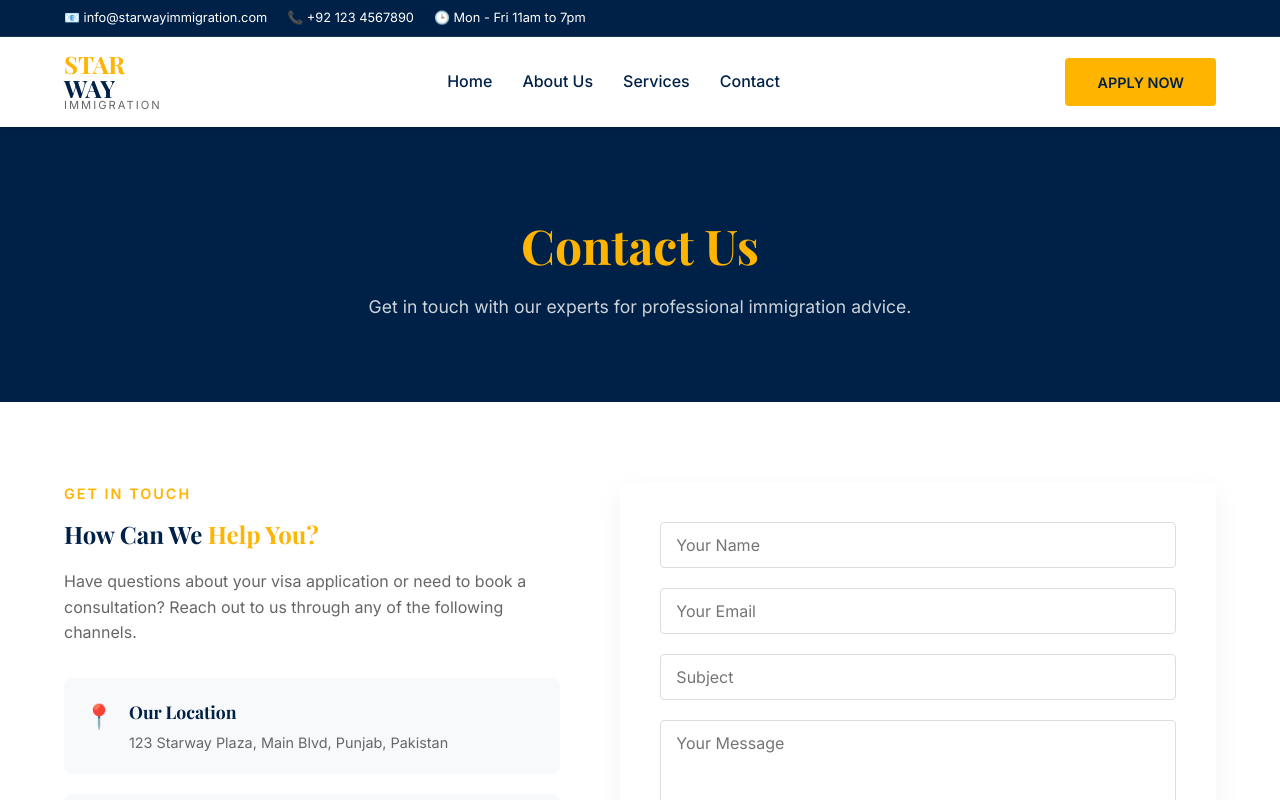
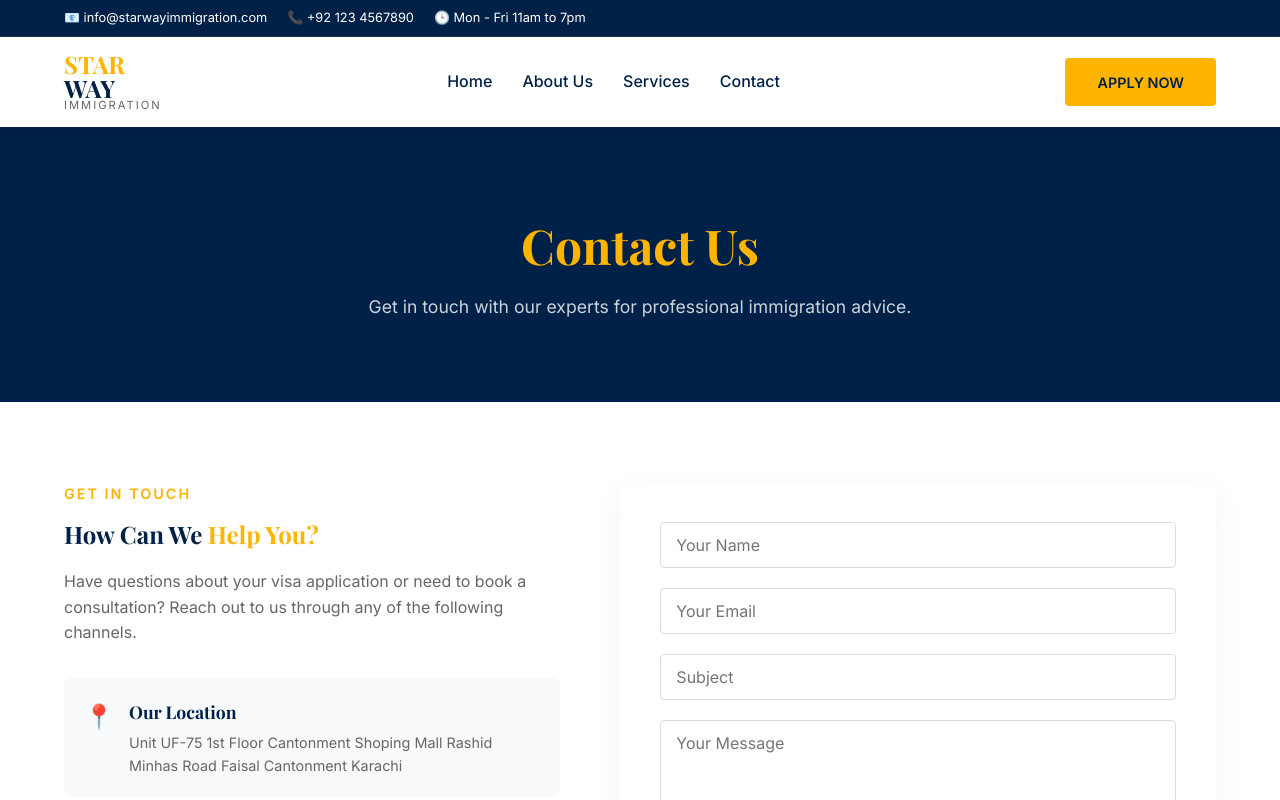
Before and after one commit to Aqstoria/starway, a Next.js app: page /contact in a window 1280 px wide. Built offline with nearby package versions, Linux system fonts and the light colour scheme.

Commit message:
Update address in footer and contact page

```diff
--- a/src/app/contact/page.tsx
+++ b/src/app/contact/page.tsx
@@ -23,7 +23,7 @@ export default function ContactPage() {
                   <span className={styles.icon}>📍</span>
                   <div>
                     <h4>Our Location</h4>
-                    <p>123 Starway Plaza, Main Blvd, Punjab, Pakistan</p>
+                    <p>Unit UF-75 1st Floor Cantonment Shoping Mall Rashid Minhas Road Faisal Cantonment Karachi</p>
                   </div>
                 </div>
                 <div className={styles.infoCard}>
--- a/src/components/Footer.tsx
+++ b/src/components/Footer.tsx
@@ -40,7 +40,7 @@ export default function Footer() {
         <div className={styles.column}>
           <h3>Contact Info</h3>
           <ul className={styles.contactList}>
-            <li>📍 123 Starway Plaza, Punjab, Pakistan</li>
+            <li>📍 Unit UF-75 1st Floor Cantonment Shoping Mall Rashid Minhas Road Faisal Cantonment Karachi</li>
             <li>📞 +92 123 4567890</li>
             <li>📧 info@starwayimmigration.com</li>
           </ul>
```
